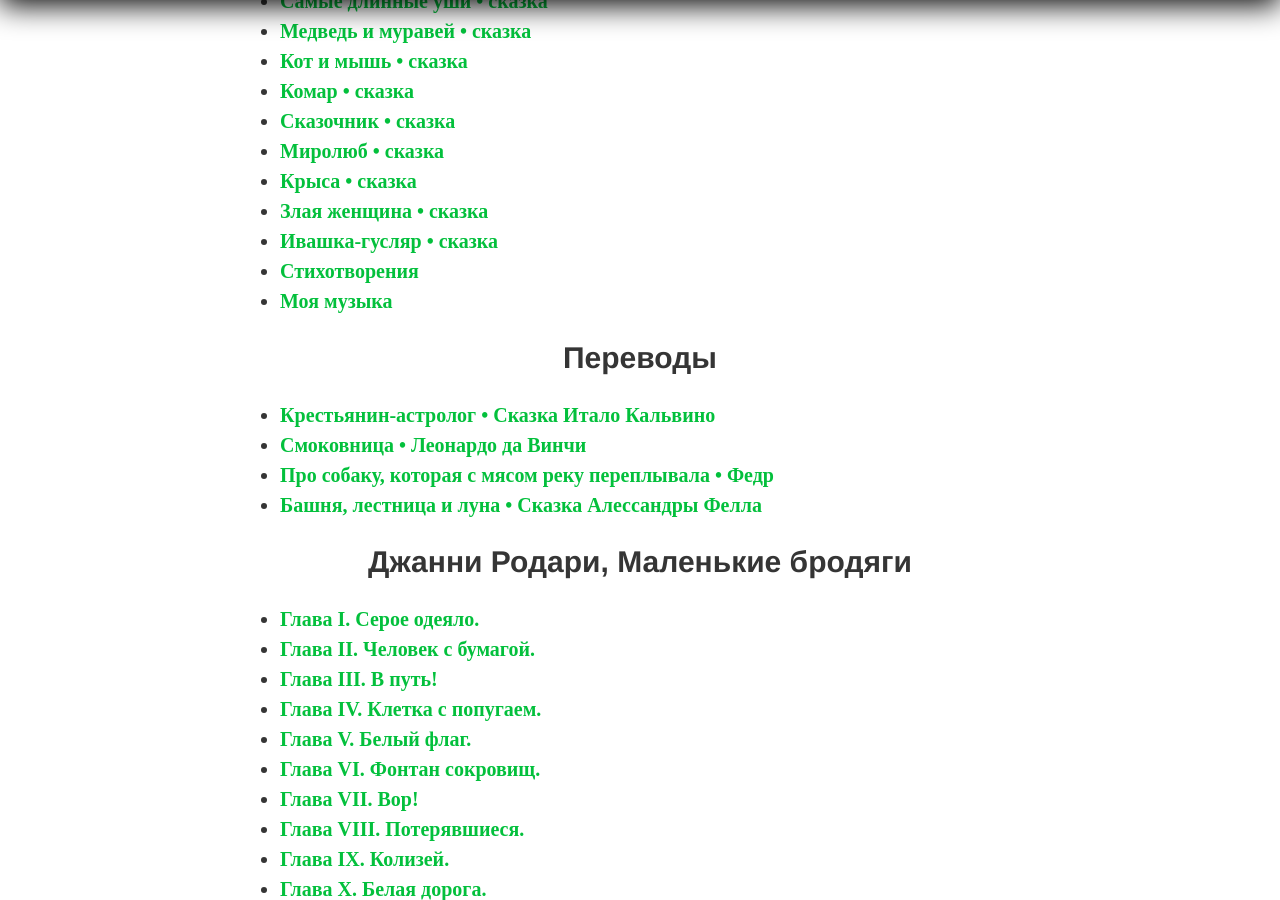
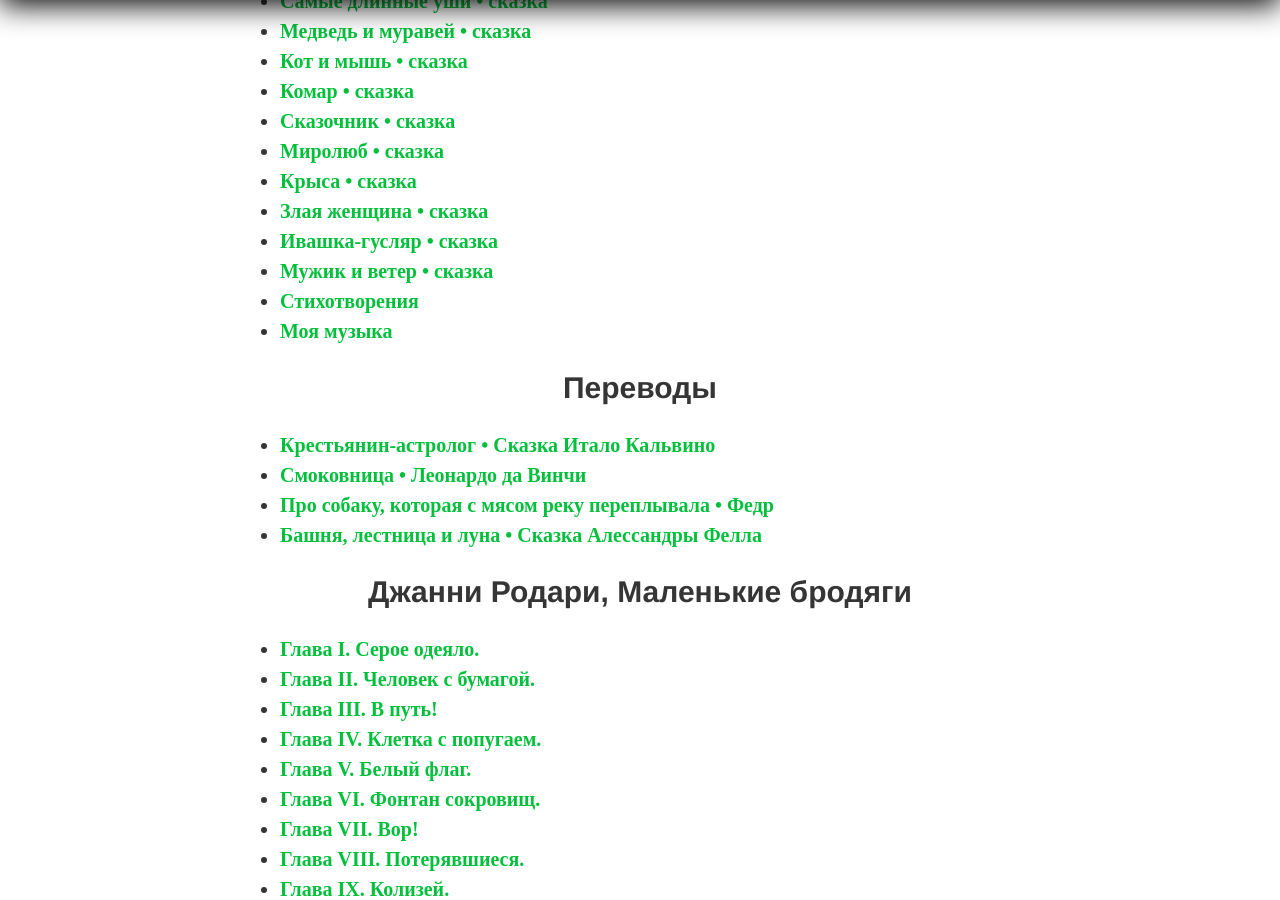
Before and after one commit to postolny/postolny.github.io, a Jekyll site: the page built from _pages/indice.html, in a window 1280 px wide and 900 px high, scrolled down 719 px. Built offline with Jekyll 4.4.1, drawn with Linux system fonts in a browser that asks for light colours.

Commit message:
Add files via upload

```diff
--- a/_data/indice.yml
+++ b/_data/indice.yml
@@ -29,6 +29,8 @@
         url: /zlaya-zhenshina/
       - page: Ивашка-гусляр • сказка
         url: /ivashka-guslyar/
+      - page: Мужик и ветер • сказка
+        url: /muzhik-i-veter/
       - page: Стихотворения
         url: /poesia/
       - page: Моя музыка
```
